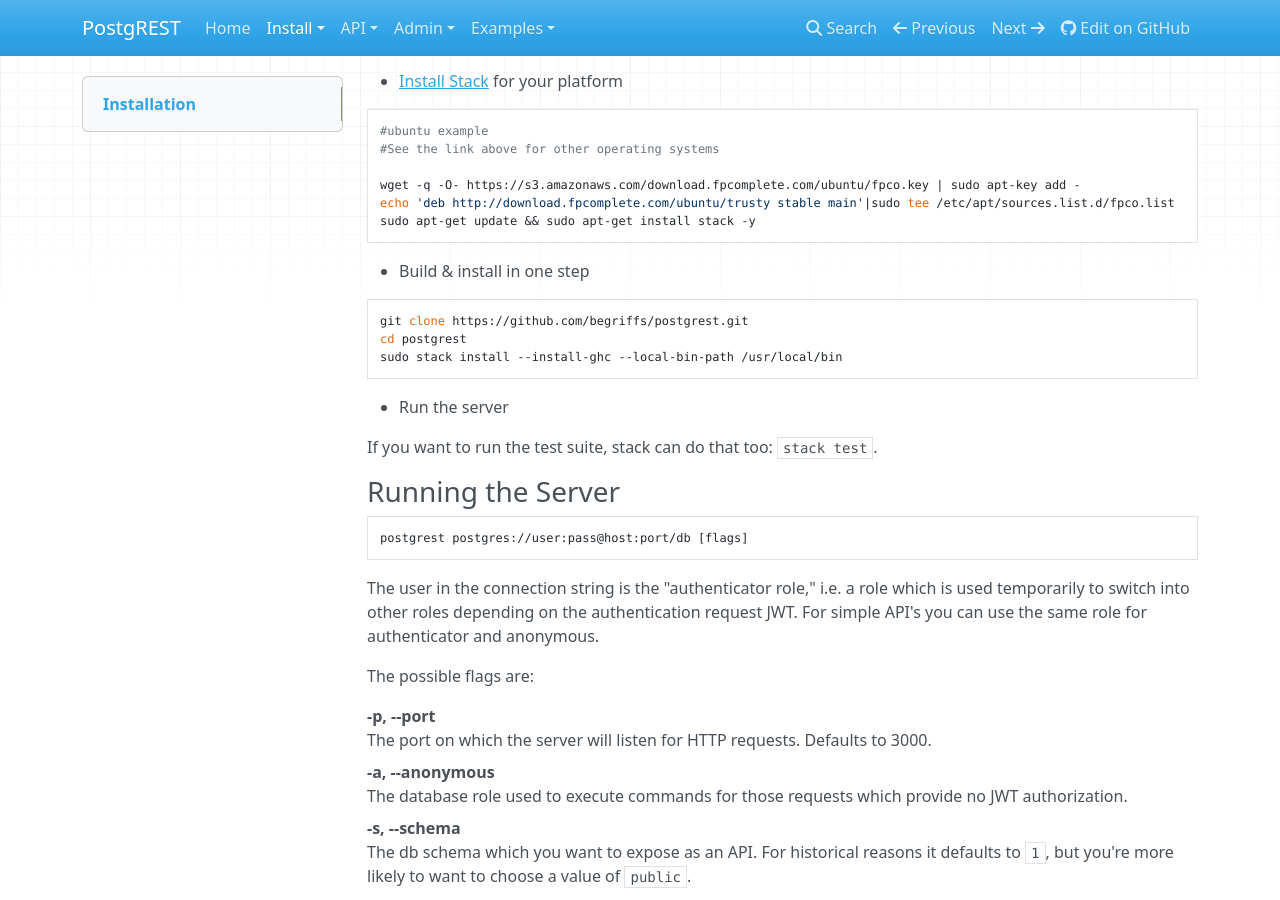
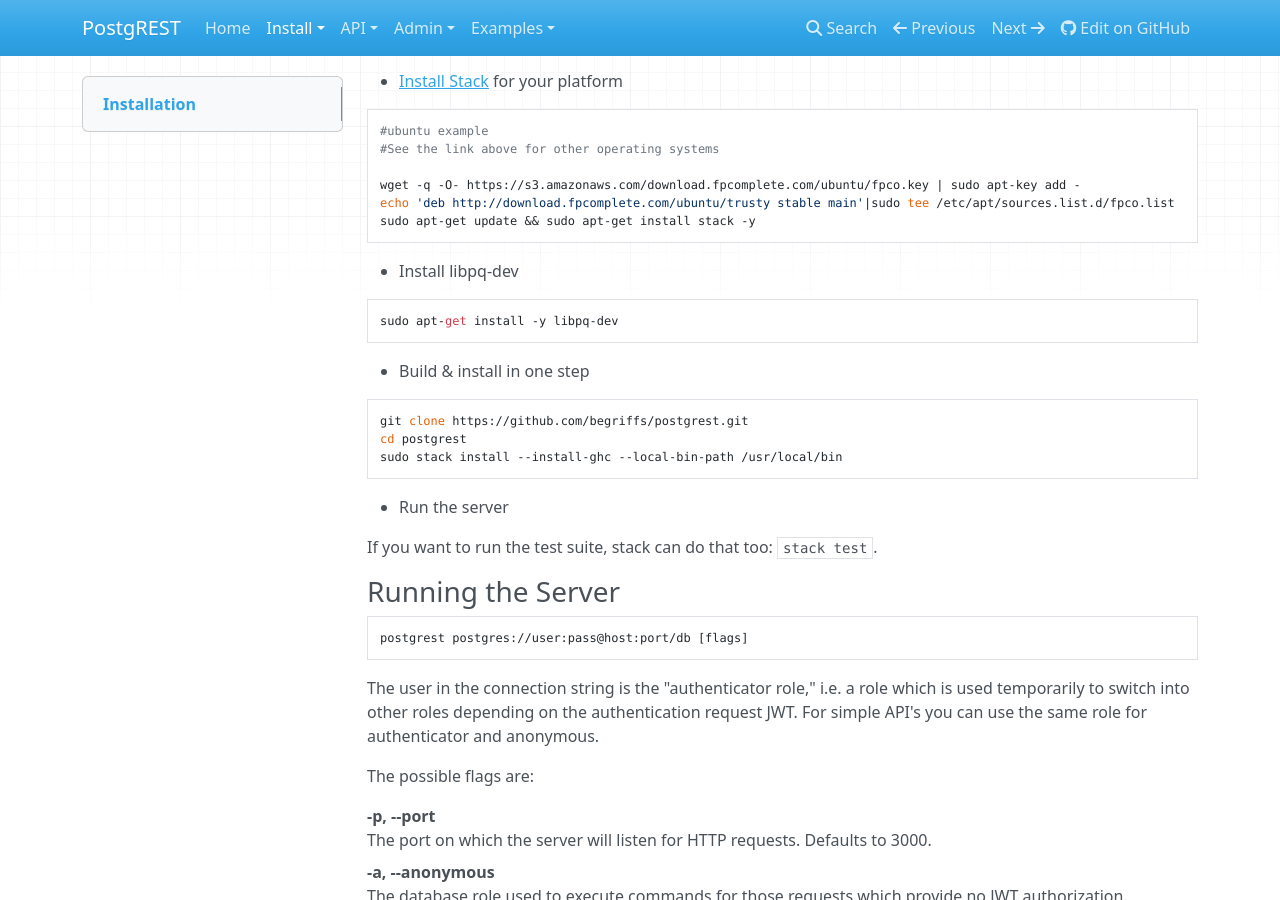
Before and after one commit to PostgREST/postgrest, an MkDocs documentation site: the page built from docs/install/server.md, in a window 1280 px wide and 900 px high, scrolled down 719 px. Built offline with MkDocs 1.6.1, drawn with Linux system fonts in a browser that asks for light colours; nearby versions of some CDN libraries; old or Windows-style settings are respelled for this version of MkDocs.

Commit message:
Add step to install libpq-dev when building from source on Ubuntu
This is a dependency of postgresql-libpq-0.9.1.1, which results in
a failure when missing during stack build.

Closes #463.

````diff
--- a/docs/install/server.md
+++ b/docs/install/server.md
@@ -45,6 +45,10 @@
 wget -q -O- https://s3.amazonaws.com/download.fpcomplete.com/ubuntu/fpco.key | sudo apt-key add -
 echo 'deb http://download.fpcomplete.com/ubuntu/trusty stable main'|sudo tee /etc/apt/sources.list.d/fpco.list
 sudo apt-get update && sudo apt-get install stack -y
+```
+* Install libpq-dev
+```
+sudo apt-get install -y libpq-dev
 ```
 * Build & install in one step
 
````
